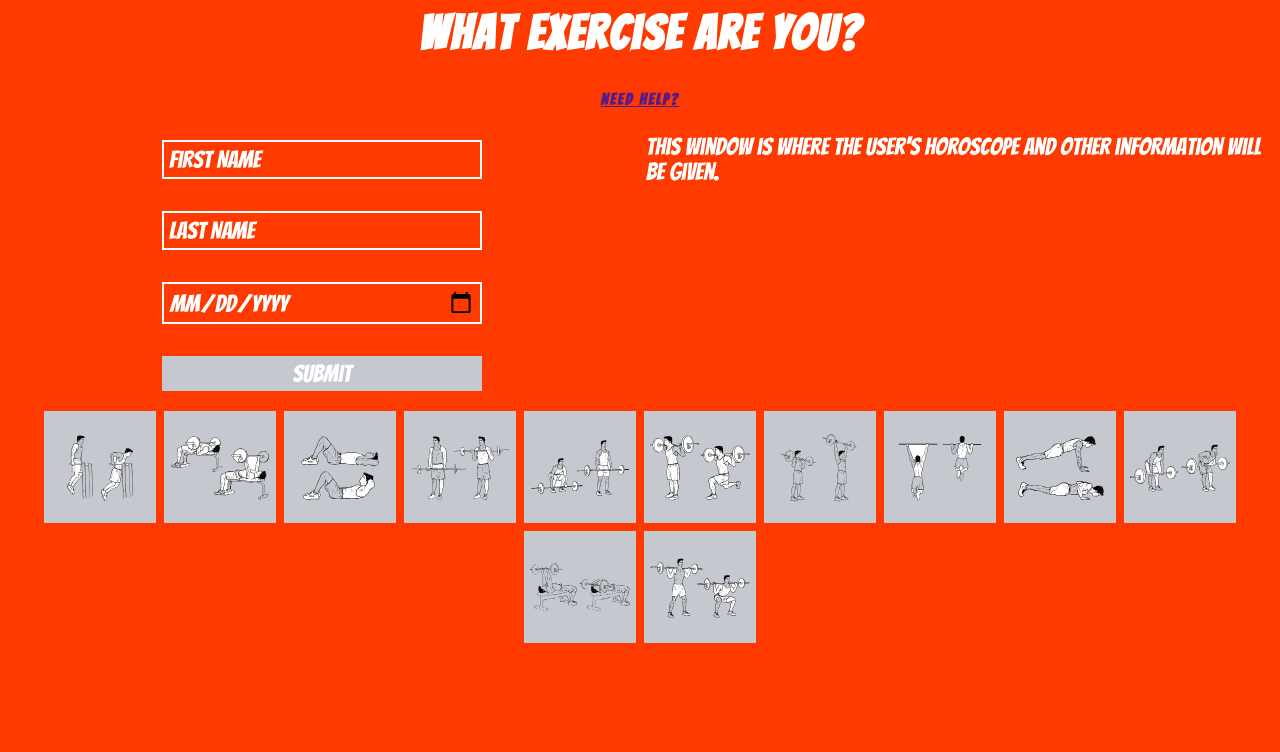
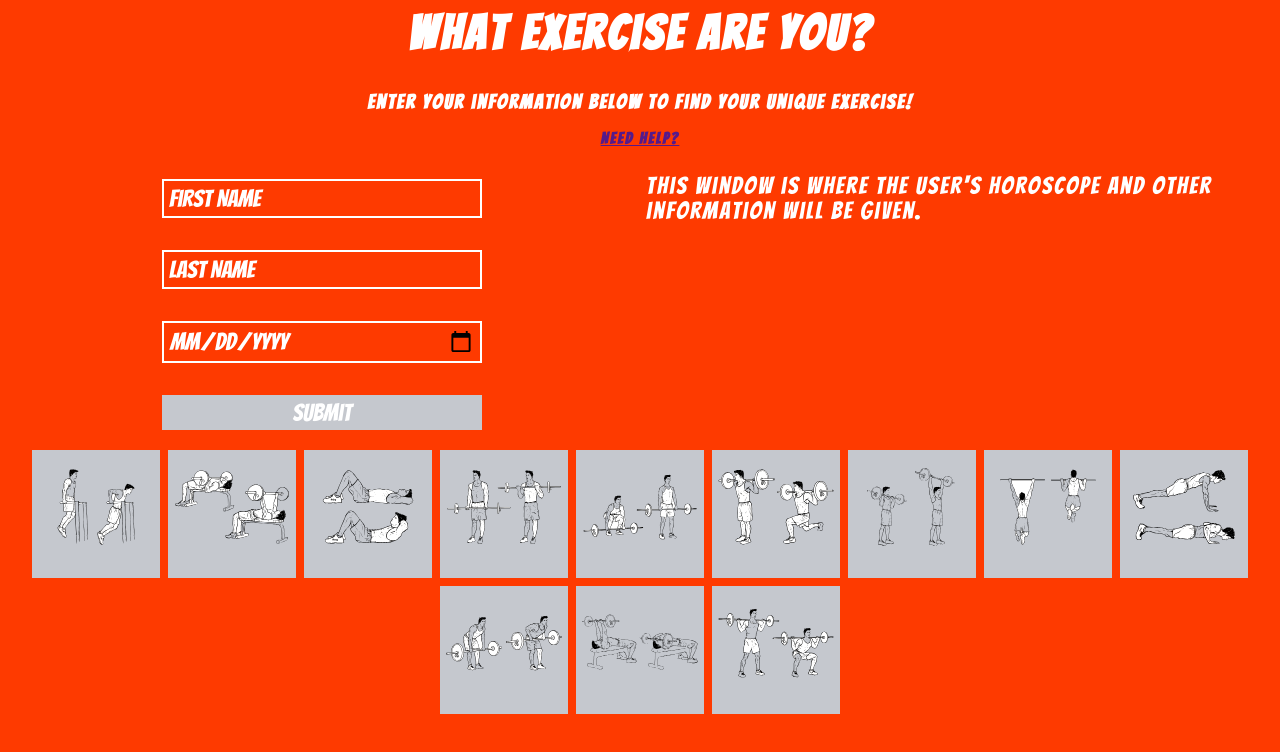
Before and after one commit to JakeCulp/IDM-231, a plain HTML site: page index.html in a window 1280 px wide. Drawn offline with Linux system fonts and the light colour scheme.

Commit message:
Changed title of site and added a h2 and added a hover state for the images

```diff
--- a/index.html
+++ b/index.html
@@ -1,12 +1,13 @@
 <html>
 <head>
-	<title>My Final Project Title</title>
+	<title>Exercise Teller</title>
 	<link rel="stylesheet" type="text/css" href="./master.css">
 	<link href="https://fonts.googleapis.com/css?family=Bangers" rel="stylesheet">
 </head>
 <body>
 	<div id="wrapper">
 		<h1>What Exercise are You?</h1>
+		<h2>Enter your information below to find your unique exercise!</h2>
 		<h3><a href="">Need Help?</a></h3>
 		<div class="container">
 		<form onsubmit="return calZodiac();">
--- a/master.css
+++ b/master.css
@@ -17,6 +17,15 @@ h1 {
 	display: flex;
 	justify-content: center;
 	font-size: 3rem;
+	color: white;
+	font-family: 'Bangers', cursive;
+	letter-spacing: 3px;
+}
+
+h2 {
+	display: flex;
+	justify-content: center;
+	font-size: 1.25rem;
 	color: white;
 	font-family: 'Bangers', cursive;
 	letter-spacing: 2px;
@@ -77,6 +86,7 @@ input#submit {
 	margin: 10px;
 	font-family: 'Bangers', cursive;
 	font-size: 1.5rem;
+	letter-spacing: 2px;
 
 }
 
@@ -90,7 +100,7 @@ input#submit {
 	align-items: center;
 	justify-content: center;
 	flex-flow: row wrap;
-	align-content: space-between;
+	align-content: stretch;
 	width:  100%;
 
 }
@@ -98,14 +108,17 @@ input#submit {
 img {
 	width: 7rem;
 	height:7rem;
-
 	display: flex;
 	align-items: center;
 	justify-content: center;
 	flex-flow: row wrap;
 	align-content: space-between;
+	width:  100%;
+}
 
-	width:  100%;
+img:hover {
+	width:7.5rem;
+	height:7.5rem;
 }
 
 ::-webkit-input-placeholder {
@@ -113,8 +126,8 @@ img {
 }
 
 button {
-	width: 7rem;
-	height: 7rem;
+	width: 8rem;
+	height: 8rem;
 	font-size: 1.25rem;
 	text-align: center;
 	background-color: #C5C8CE;
@@ -124,5 +137,7 @@ button {
 	margin: .25rem;
 	cursor: pointer;
 
+	display: flex;
+	justify-content: center;
 
 }
```
Also changed, not shown: master.js (line endings or trailing spaces).
